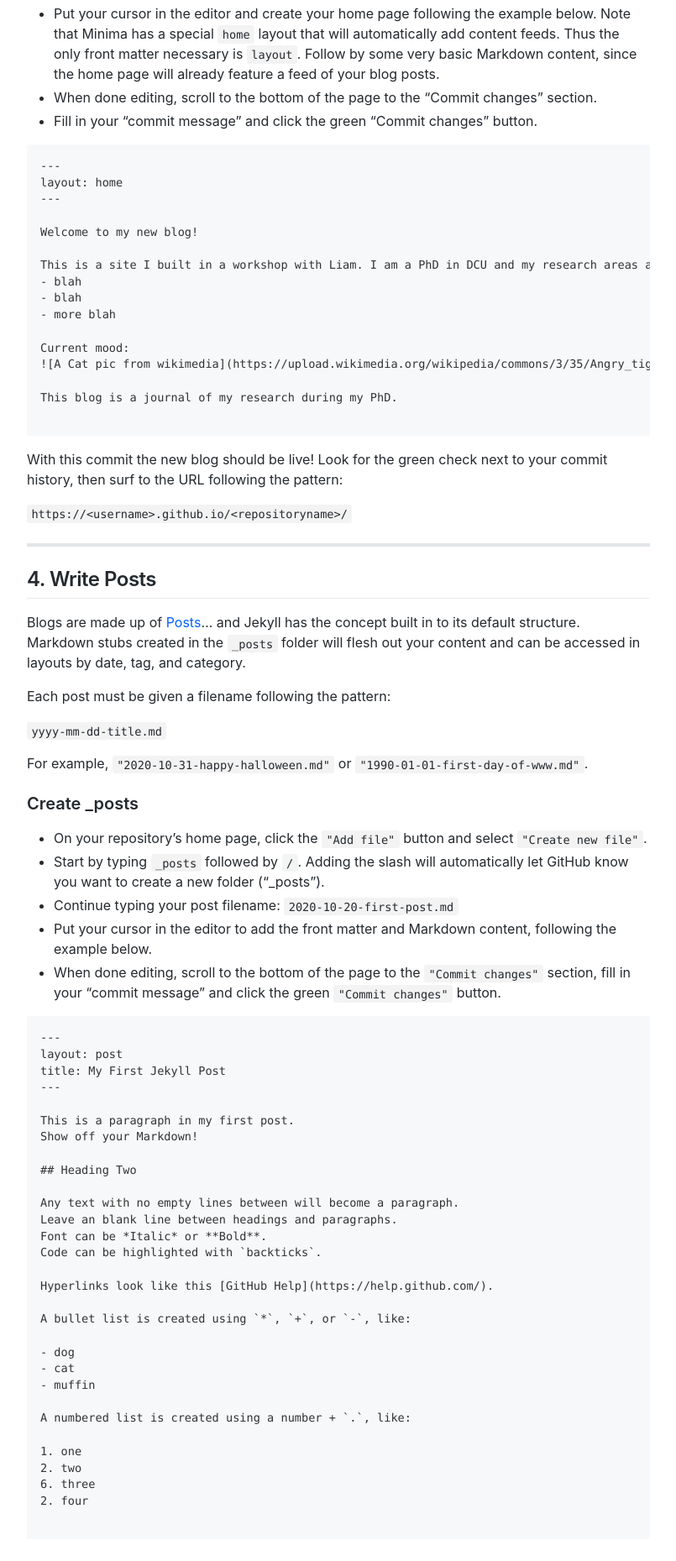
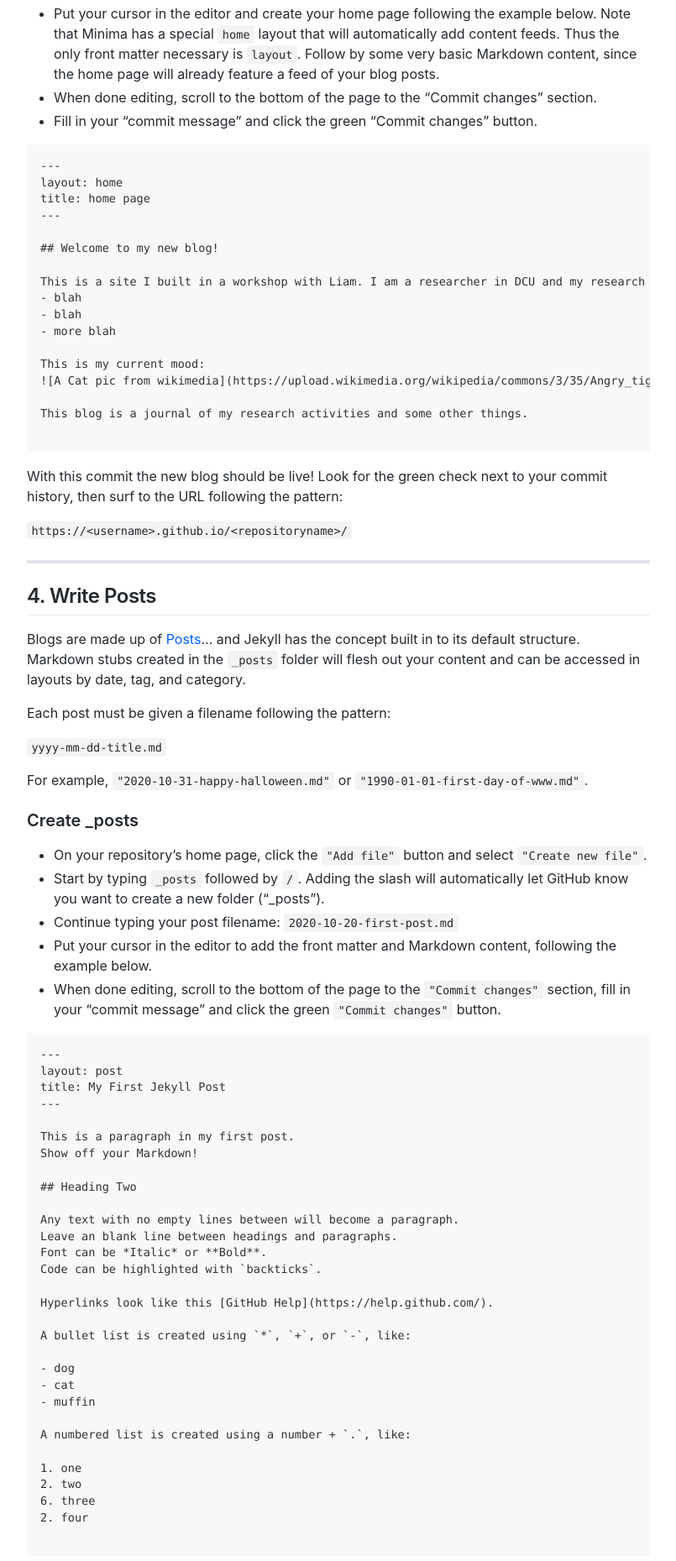
Before and after one commit to liamodwyer/github-pages, a Jekyll site: the page built from _workshop/4-blog.md, in a window 1280 px wide. Shown: the part 2423-4282 px from the top of the page at 84% size, without its empty margins (365-1170 px from the left). Built offline with Jekyll 4.4.1, drawn with Linux system fonts in a browser that asks for light colours; some web fonts are replaced; part of the change alters nothing that is shown.

Commit message:
add cv page

````diff
--- a/_workshop/4-blog.md
+++ b/_workshop/4-blog.md
@@ -101,19 +101,20 @@ It is often necessary to set a `layout` to use custom templates for different ty
 ```
 ---
 layout: home
+title: home page
 ---
 
-Welcome to my new blog!
+## Welcome to my new blog!
 
-This is a site I built in a workshop with Liam. I am a PhD in DCU and my research areas are
+This is a site I built in a workshop with Liam. I am a researcher in DCU and my research areas are
 - blah
 - blah
 - more blah
 
-Current mood:
+This is my current mood:
 ![A Cat pic from wikimedia](https://upload.wikimedia.org/wikipedia/commons/3/35/Angry_tiger.jpg)
 
-This blog is a journal of my research during my PhD.
+This blog is a journal of my research activities and some other things.
 
 ```
 
@@ -253,6 +254,118 @@ It is your opportunity to let us know all the details "about" your project:
 
 ```
 
+## 5. Create a 'CV' page
+
+- On your repository's home page, click `Add file` and select `Create new file`.
+- Type in the name for your file: `cv.md`
+- Create your about with front matter and Markdown following the example below.
+- Fill in your "commit message" and click `Commit changes`.
+
+```
+---
+layout: page
+title: CV
+---
+
+Liam O'Dwyer
+============
+
+-------------------
+1 MyAddress
+MyTown 1000
+MyCountry
+
+liam[at]dcu.ie
+-------------------
+
+Education
+---------
+
+2010-2014 (expected)
+:   **PhD, Computer Science**; Awesome University (MyTown)
+
+    *Thesis title: Deep Learning Approaches to the Self-Awesomeness
+     Estimation Problem*
+
+2007-2010
+:   **BSc, Computer Science and Electrical Engineering**; University of
+    HomeTown (HomeTown)
+
+    *Minor: Awesomeology*
+
+Experience
+----------
+
+**Your Most Recent Work Experience:**
+
+Short text containing the type of work done, results obtained,
+lessons learned and other remarks. Can also include lists and
+links:
+
+* First item
+
+* Item with [link](http://www.example.com). Links will work both in
+  the html and pdf versions.
+
+**That Other Job You Had**
+
+Also with a short description.
+
+Technical Experience
+--------------------
+
+My Cool Side Project
+:   For items which don't have a clear time ordering, a definition
+    list can be used to have named items.
+
+    * These items can also contain lists, but you need to mind the
+      indentation levels in the markdown source.
+    * Second item.
+
+Open Source
+:   List open source contributions here, perhaps placing emphasis on
+    the project names, for example the **Linux Kernel**, where you
+    implemented multithreading over a long weekend, or **node.js**
+    (with [link](http://nodejs.org)) which was actually totally
+    your idea...
+
+Programming Languages
+:   **first-lang:** Here, we have an itemization, where we only want
+    to add descriptions to the first few items, but still want to
+    mention some others together at the end. A format that works well
+    here is a description list where the first few items have their
+    first word emphasized, and the last item contains the final few
+    emphasized terms. Notice the reasonably nice page break in the pdf
+    version, which wouldn't happen if we generated the pdf via html.
+
+:   **second-lang:** Description of your experience with second-lang,
+    perhaps again including a [link] [ref], this time placing the url
+    reference elsewhere in the document to reduce clutter (see source
+    file).
+
+:   **obscure-but-impressive-lang:** We both know this one's pushing
+    it.
+
+:   Basic knowledge of **C**, **x86 assembly**, **forth**, **Common Lisp**
+
+[ref]: https://github.com/githubuser/superlongprojectname
+
+Extra Section, Call it Whatever You Want
+----------------------------------------
+
+* Human Languages:
+
+     * English (native speaker)
+     * ???
+     * This is what a nested list looks like.
+
+* Random tidbit
+
+* Other impressive-sounding thing you did
+
+```
+
+
 *Be sure to check out what your blog looks like with all this new content!*
 
 ## 6. Customise the Theme
````
